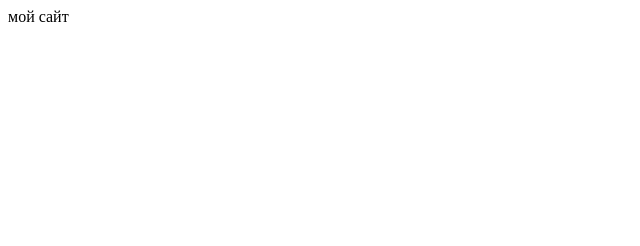
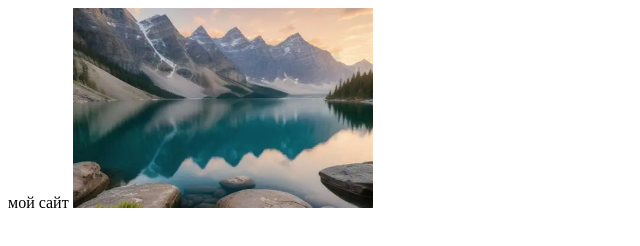
Before and after one commit to mihail3123/mihailpredein123, a plain HTML site: page index.html in a window 1280 px wide. Shown: the whole page, without its empty margins (0-640 px from the left). Drawn offline with Linux system fonts and the light colour scheme.

Commit message:
Update index.html

```diff
--- a/index.html
+++ b/index.html
@@ -1 +1,6 @@
 мой сайт
+<img src="OIP.webp"
+    alt="Описание изображения"
+    width="300"
+    height="200"
+    title="Подсказка при наведении">
```
